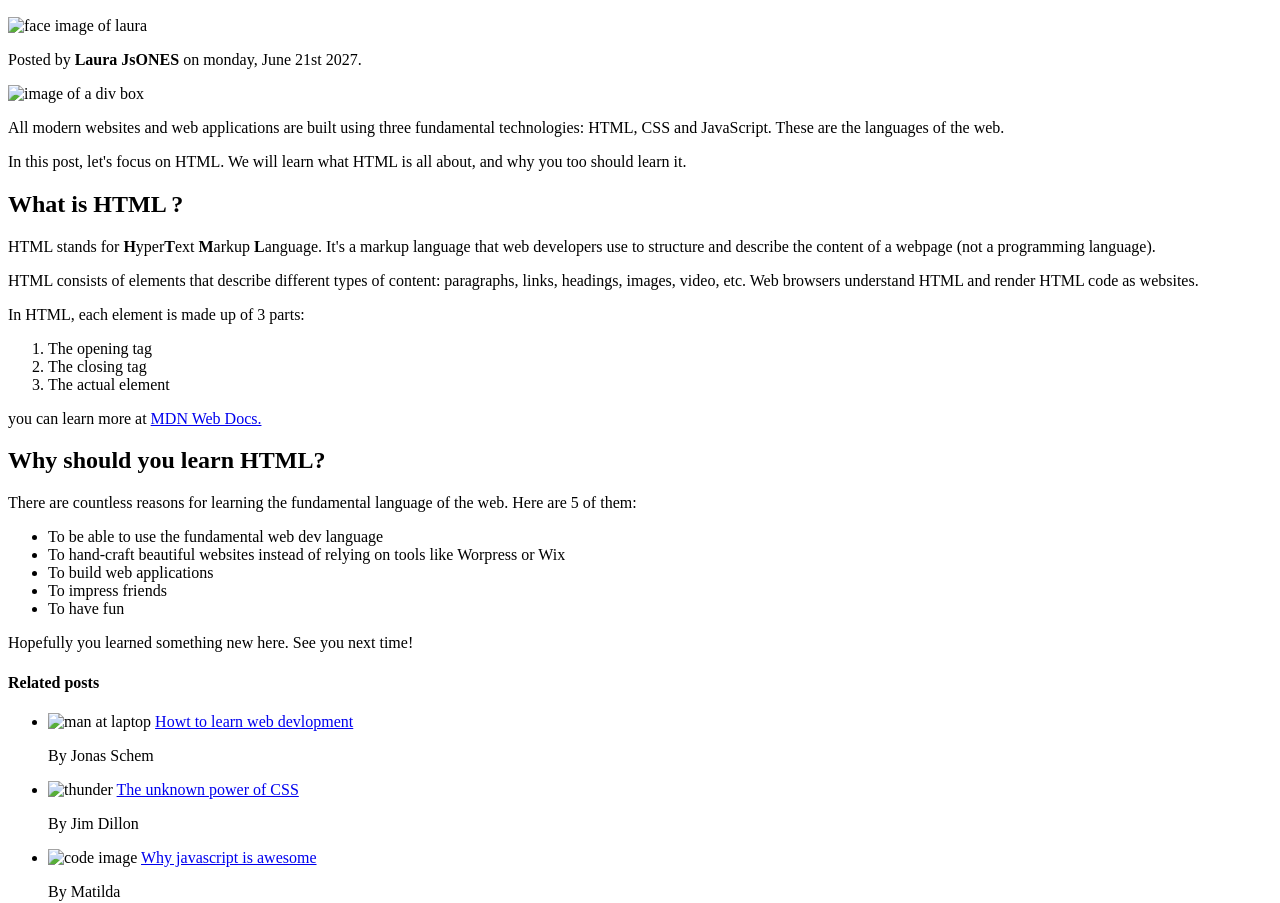
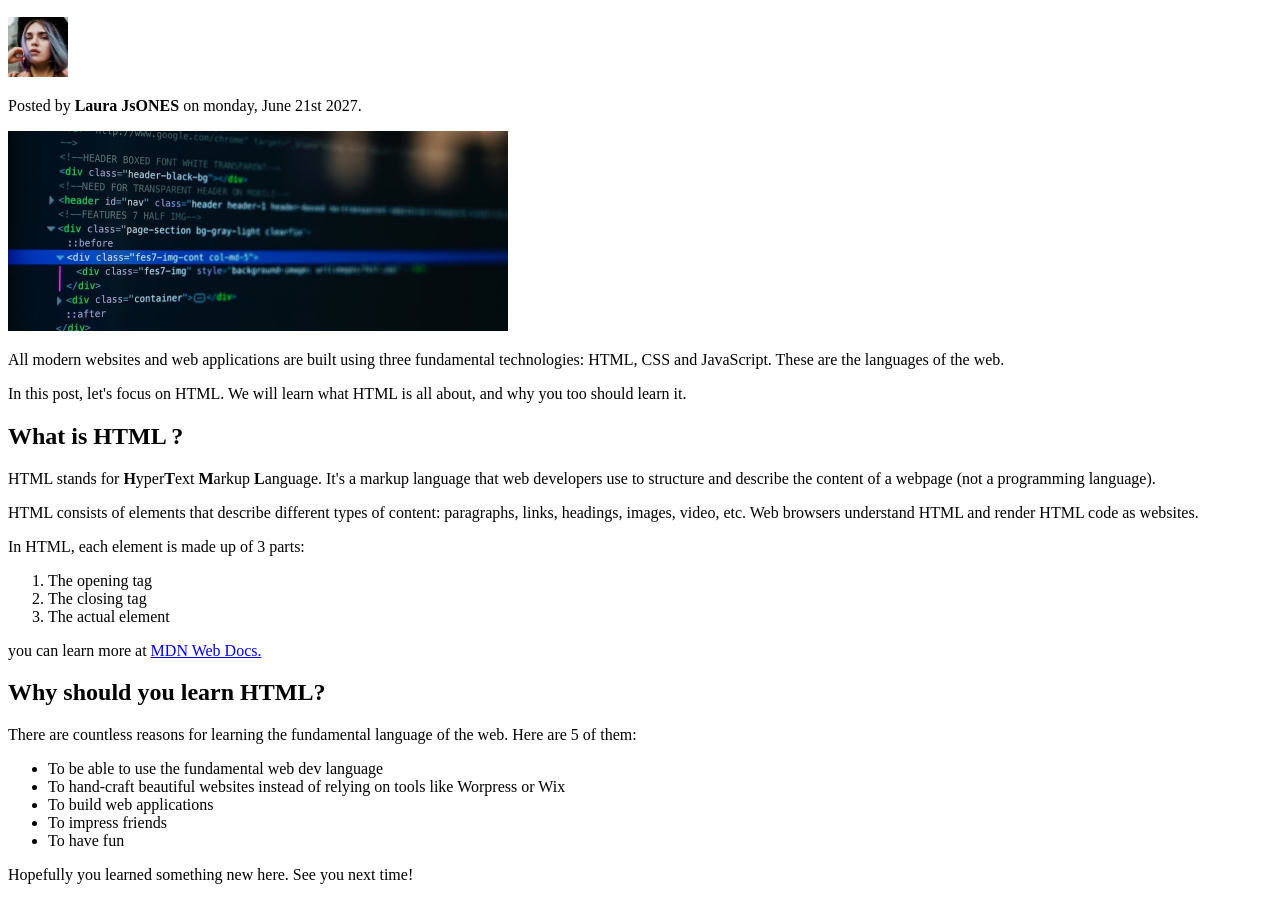
Before and after one commit to dikshant59/first-html-code-, a plain HTML site: page index.html in a window 1280 px wide. Shown: the part 149-1052 px from the top of the page. Drawn offline with Linux system fonts and the light colour scheme.

Commit message:
changed the image path

```diff
--- a/index.html
+++ b/index.html
@@ -20,7 +20,7 @@
       <header>
         <h2>The Basic Language Of the Web :HTML</h2>
         <img
-          src="laura-jones.jpg"
+          src="images/laura-jones.jpg"
           alt="face image of laura"
           width="60"
           height="60"
@@ -30,7 +30,7 @@
         </p>
 
         <img
-          src="post-img.jpg"
+          src="images/post-img.jpg"
           alt="image of a div box"
           width="500"
           height="200"
@@ -91,17 +91,32 @@
       <h4>Related posts</h4>
       <ul>
         <li>
-          <img src="related-1.jpg" alt="man at laptop" width="75" height="75" />
+          <img
+            src="images/related-1.jpg"
+            alt="man at laptop"
+            width="75"
+            height="75"
+          />
           <a href="#">Howt to learn web devlopment</a>
           <p>By Jonas Schem</p>
         </li>
         <li>
-          <img src="related-2.jpg" alt="thunder " width="75" height="75" />
+          <img
+            src="images/related-2.jpg"
+            alt="thunder "
+            width="75"
+            height="75"
+          />
           <a href="#">The unknown power of CSS</a>
           <p>By Jim Dillon</p>
         </li>
         <li>
-          <img src="related-3.jpg" alt="code image " width="75" height="75" />
+          <img
+            src="images/related-3.jpg"
+            alt="code image "
+            width="75"
+            height="75"
+          />
           <a href="#">Why javascript is awesome </a>
           <p>By Matilda</p>
         </li>
```
Also changed, not shown: 1 other file.
